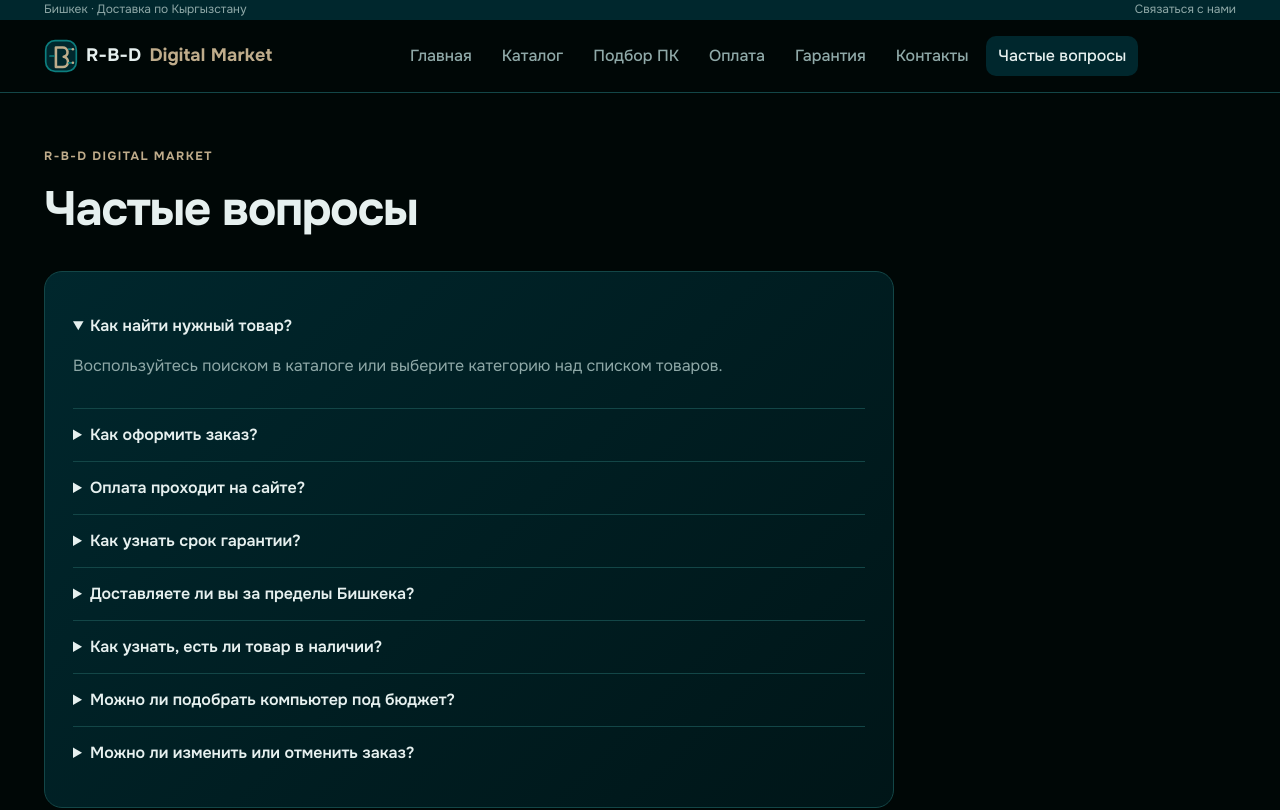
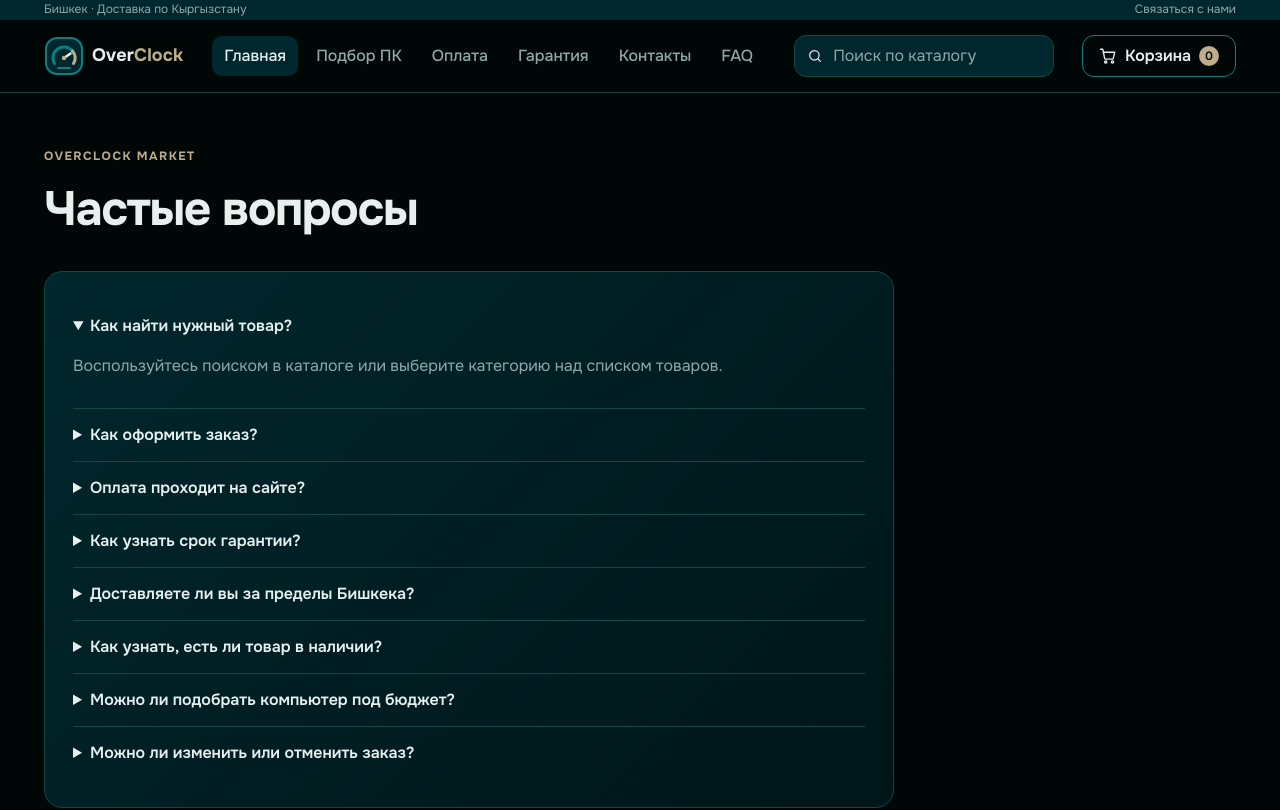
Before and after one commit to begimayakmatjanova-ia/PZI-b--1-24-1, a plain HTML site: page frontend/faq.html in a window 1280 px wide. Shown: the top 810 px of the page. Drawn offline with Linux system fonts and the light colour scheme.

Commit message:
Add files via upload

```diff
--- a/frontend/faq.html
+++ b/frontend/faq.html
@@ -2,17 +2,38 @@
 <html lang="ru">
 <head>
   <meta charset="utf-8"><meta name="viewport" content="width=device-width, initial-scale=1">
-  <title>Частые вопросы — R-B-D Digital Market</title>
+  <title>Частые вопросы — OverClock Market</title>
   <link rel="preconnect" href="https://fonts.googleapis.com"><link rel="preconnect" href="https://fonts.gstatic.com" crossorigin>
   <link href="https://fonts.googleapis.com/css2?family=Onest:wght@400;500;600;700&display=swap" rel="stylesheet"><link rel="stylesheet" href="style.css">
 </head>
 <body>
   <div class="topbar"><div class="wrap"><span>Бишкек · Доставка по Кыргызстану</span><a href="contacts.html">Связаться с нами</a></div></div>
-  <header><div class="wrap">
-    <a class="logo" href="index.html"><svg viewBox="0 0 40 40" aria-hidden="true"><rect x="2" y="2" width="36" height="36" rx="11" fill="#00272D" stroke="#0C7E7E" stroke-width="2"/><path d="M14 10h8a5.5 5.5 0 0 1 1.2 10.9A6.1 6.1 0 0 1 22 33h-8z" fill="none" stroke="#BFAC8B" stroke-width="3" stroke-linejoin="round"/><path d="M7 20h5m17-8h4m-4 16h4" stroke="#0C7E7E" stroke-width="2" stroke-linecap="round"/><circle cx="34" cy="12" r="1.5" fill="#BFAC8B"/><circle cx="34" cy="28" r="1.5" fill="#BFAC8B"/></svg>R-B-D <b>Digital Market</b></a>
-    <nav class="menu"><a href="index.html#home">Главная</a><a href="index.html#catalog">Каталог</a><a href="index.html#pc-builder">Подбор ПК</a><a href="payment.html">Оплата</a><a href="warranty.html">Гарантия</a><a href="contacts.html">Контакты</a><a class="on" href="faq.html">Частые вопросы</a></nav>
-  </div></header>
-  <main class="wrap standalone-page"><p class="eyebrow">R-B-D Digital Market</p><h1>Частые вопросы</h1>
+  <header>
+  <div class="wrap">
+    <a class="logo" href="index.html#home" aria-label="OverClock — главная">
+      <img src="logo-icon.svg" alt="OverClock" width="40" height="40">
+      <rect x="2" y="2" width="36" height="36" rx="11" fill="#00272D" stroke="#0C7E7E" stroke-width="2"/><path d="M14 10h8a5.5 5.5 0 0 1 1.2 10.9A6.1 6.1 0 0 1 22 33h-8z" fill="none" stroke="#BFAC8B" stroke-width="3" stroke-linejoin="round"/><path d="M7 20h5m17-8h4m-4 16h4" stroke="#0C7E7E" stroke-width="2" stroke-linecap="round"/><circle cx="34" cy="12" r="1.5" fill="#BFAC8B"/><circle cx="34" cy="28" r="1.5" fill="#BFAC8B"/></svg>
+      <span>Over<b>Clock</b></span>
+    </a>
+    <nav class="menu">
+      <a class="on" href="index.html#home">Главная</a>
+      <a href="index.html#pc-builder">Подбор ПК</a>
+      <a href="payment.html">Оплата</a>
+      <a href="warranty.html">Гарантия</a>
+      <a href="contacts.html">Контакты</a>
+      <a href="faq.html">FAQ</a>
+    </nav>
+    <label class="search lift">
+      <svg class="i" viewBox="0 0 24 24"><circle cx="11" cy="11" r="7"/><path d="m20 20-3.5-3.5"/></svg>
+      <input type="search" placeholder="Поиск по каталогу" aria-label="Поиск">
+    </label>
+    <button class="cart lift" id="open-cart" type="button" aria-label="Открыть корзину">
+      <svg class="i" viewBox="0 0 24 24"><circle cx="9" cy="20" r="1.5"/><circle cx="18" cy="20" r="1.5"/><path d="M2 3h3l2.6 12.4a1 1 0 0 0 1 .8h9.3a1 1 0 0 0 1-.8L21 7H6"/></svg>
+      Корзина <span id="cart-count" class="cart-count">0</span>
+    </button>
+  </div>
+</header>
+  <main class="wrap standalone-page"><p class="eyebrow">OverClock Market</p><h1>Частые вопросы</h1>
     <section class="info-section faq-page">
       <details open><summary>Как найти нужный товар?</summary><p>Воспользуйтесь поиском в каталоге или выберите категорию над списком товаров.</p></details>
       <details><summary>Как оформить заказ?</summary><p>Добавьте товары в корзину, заполните имя, телефон и адрес, затем нажмите «Оформить заказ».</p></details>
```
Also changed, not shown: frontend/contacts.html (+26 -5 lines), frontend/index.html (+8 -8 lines), frontend/payment.html (+25 -4 lines), frontend/warranty.html (+25 -4 lines), frontend/logo-icon.svg (added).
